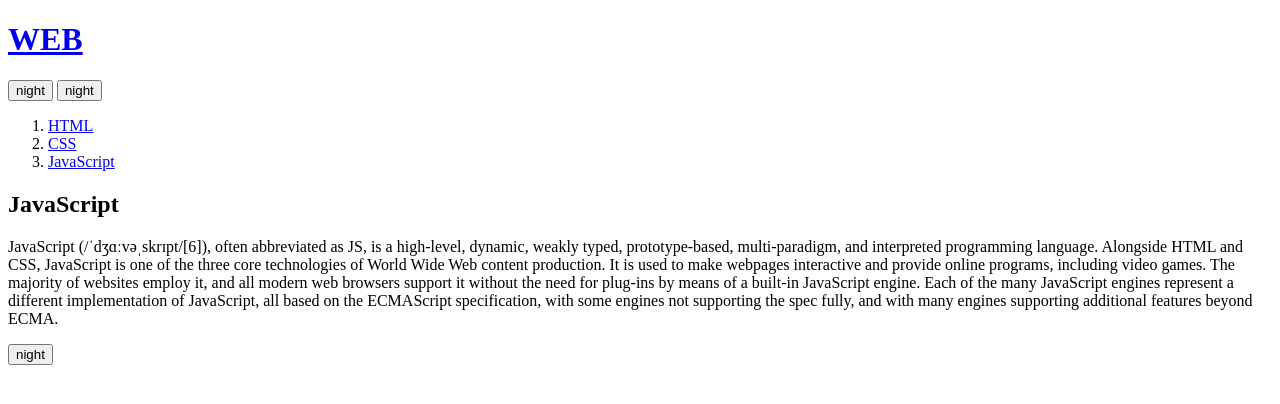
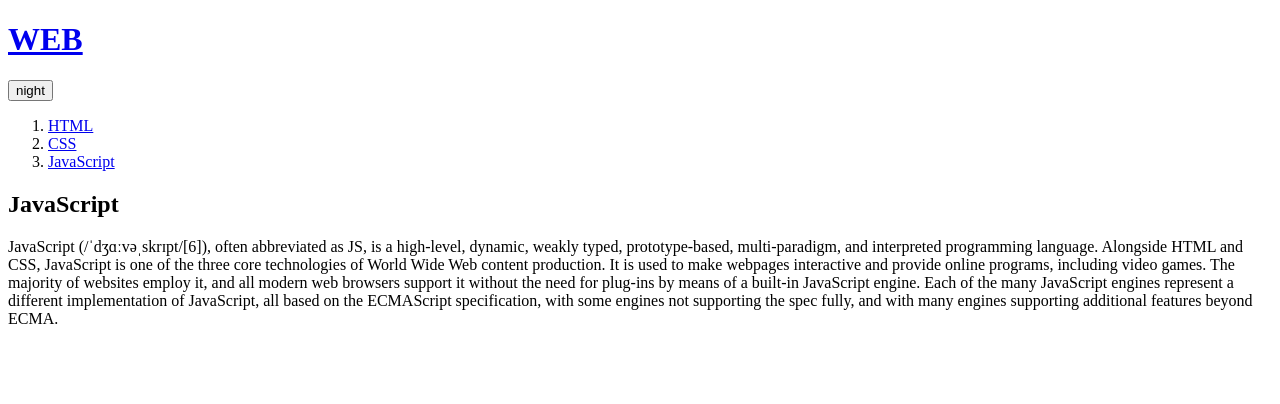
Before and after one commit to zbd0329/my-first-web-site, a plain HTML site: page 3.html in a window 1280 px wide. Drawn offline with Linux system fonts and the light colour scheme.

Commit message:
함수로 코드 정리하기
함수로 이름을 만들어서 중복되는 코드들을 정리함. ()를 잘못사용하여 중간에 코드 오류났었음. 오타와의 싸움에서 지지말것.

```diff
--- a/3.html
+++ b/3.html
@@ -4,31 +4,37 @@
     <title>WEB1 - JavaScript</title>
     <meta charset="utf-8">
     <script>
+    function LinksSetColor(color){
+        var alist = document.querySelectorAll('a');
+        var i = 0;
+        while (i < alist.length) {
+            alist[i].style.color = color;
+            i = i + 1
+        }
+    }
+    function BodySetColor(color){
+        document.querySelector('body').style.color = color;
+    }
+    function BodySetBackgroundColor(color){
+        document.querySelector('body').style.backgroundColor = color;
+        // 이 color부분에서 ()을 써서 코드 오류가 났었음
+
+    }
     function nightDayHandler(self) {
-
         var target = document.querySelector('body');
         if (self.value === 'night') {
-            target.style.backgroundColor = 'black';
-            target.style.color = 'white';
+            BodySetBackgroundColor('black')
+            BodySetColor('white');
             self.value = 'day';
+            LinksSetColor('powderblue');
 
-            var alist = document.querySelectorAll('a');
-            var i = 0;
-            while (i < alist.length) {
-                alist[i].style.color = 'powderblue';
-                i = i + 1
-            }
+
         } else {
-            target.style.backgroundColor = 'white';
-            target.style.color = 'black';
-            self.value = 'night';
+            BodySetBackgroundColor('white')
+            BodySetColor('black');
+            self.value = 'night'
 
-            var alist = document.querySelectorAll('a');
-            var i = 0;
-            while (i < alist.length) {
-                alist[i].style.color = 'blue';
-                i = i + 1
-            }
+            LinksSetColor('blue');
         }
     }
 
@@ -38,14 +44,10 @@
 <body>
 <h1><a href="index.html">WEB</a></h1>
 
-<input type="button" value="night" onclick="
-    nightDayHandler(this)
+    <input type="button" value="night" onclick="
+    nightDayHandler(this)"
+    >
 
-    ">
-<input type="button" value="night" onclick="
-    nightDayHandler(this)
-
-    ">
 
 
 
@@ -65,18 +67,7 @@
     different implementation of JavaScript, all based on the ECMAScript specification, with some engines not supporting
     the spec fully, and with many engines supporting additional features beyond ECMA.
 </p>
-<input type="button" value="night" onclick="
-  if(this.value === 'night'){
-    document.querySelector('body').style.backgroundColor ='black';
-    document.querySelector('body').style.color ='white';
-    this.value = 'day';
 
-  }else {
-    document.querySelector('body').style.backgroundColor ='white';
-    document.querySelector('body').style.color ='black';
-    this.value = 'night';
-  }
-">
 
 </body>
 </html>
```
